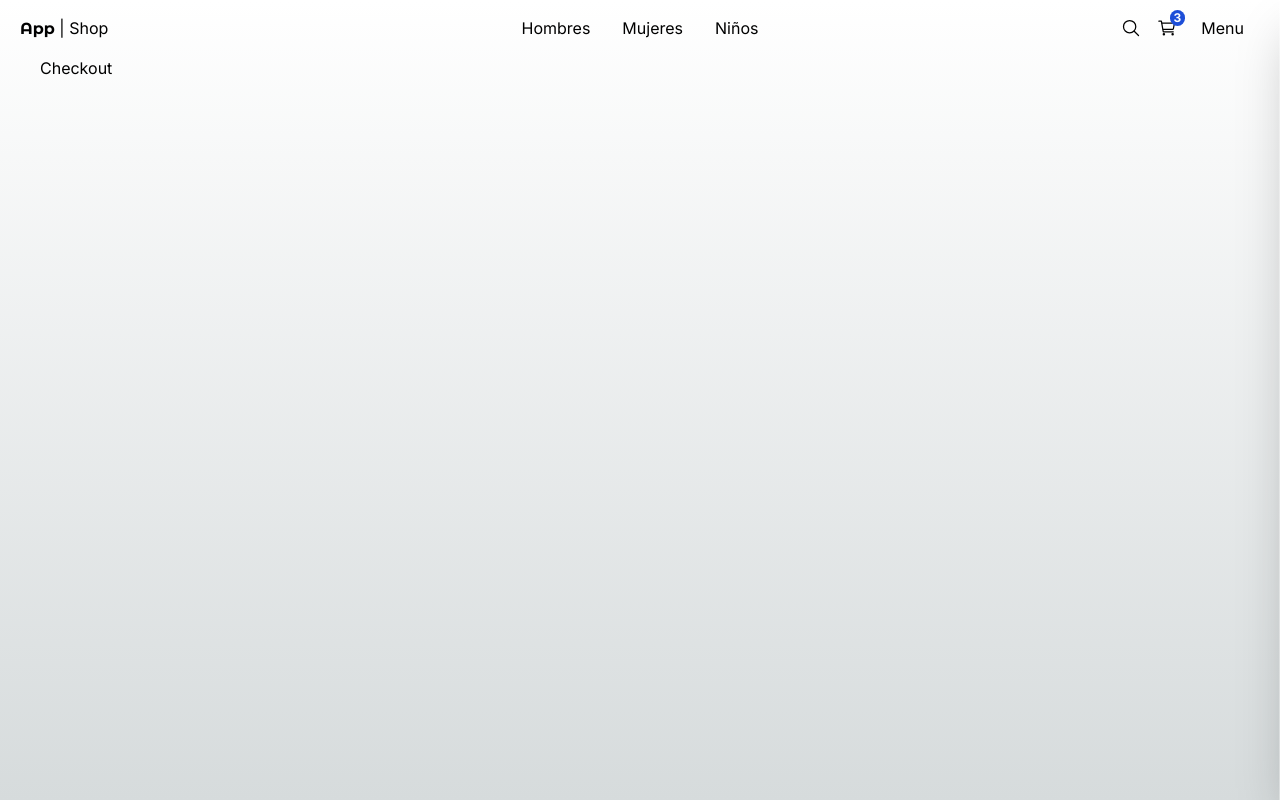
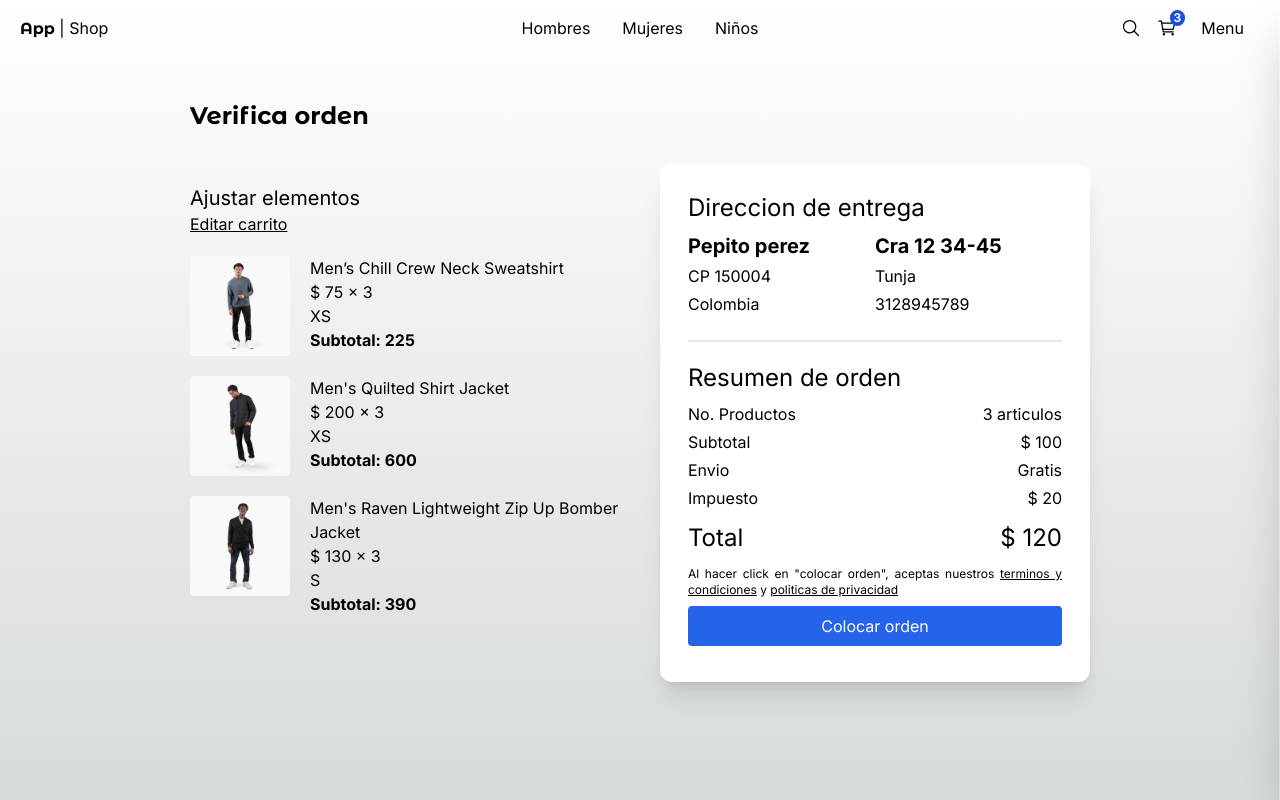
Before and after one commit to HarDep/next-shop, a Next.js app: page /checkout in a window 1280 px wide. Built offline with nearby package versions, Linux system fonts and the light colour scheme.

Commit message:
Update checkout page

```diff
--- a/src/app/(shop)/checkout/page.tsx
+++ b/src/app/(shop)/checkout/page.tsx
@@ -1,8 +1,83 @@
+import { QuantitySelectorList, Title } from "@/components";
+import { initialData } from "@/libs/placeholder-data";
+import Link from "next/link";
+import Image from "next/image";
+
+//por ahora carito:
+const carrito = [
+    initialData.products[0],
+    initialData.products[1],
+    initialData.products[2],
+];
 
 export default function Page() {
     return (
-        <div>
-            <h1>Checkout</h1>
+        <div className="flex justify-center items-center mb-72">
+            <div className="flex flex-col w-11/12 md:w-3/4">
+                <Title title="Verifica orden"></Title>
+                <div className="grid grid-cols-1 sm:grid-cols-2 gap-2 lg:gap-10">
+                    <div className="flex flex-col mt-5">
+                        <span className="text-xl">Ajustar elementos</span>
+                        <Link href={'/cart'} className="underline mb-5">Editar carrito</Link>
+
+                        {
+                            carrito.map((product) => (
+                                <div key={product.slug} className="flex mb-5">
+                                    <Image src={`/products/${product.images[0]}`} alt={product.slug} width={100}
+                                        height={100} style={{
+                                            width: '100px',
+                                            height: '100px',
+                                        }}
+                                        className="mr-5 rounded" />
+                                    <div>
+                                        <p>{product.title}</p>
+                                        <p>$ {product.price}   x 3</p>
+                                        {/* talla seleccionada */}
+                                        <p>{product.sizes[0]}</p>
+                                        <p className="font-bold">Subtotal: {product.price * 3}</p>
+                                    </div>
+                                </div>
+                            ))
+                        }
+                    </div>
+
+                    <div className="bg-white rounded-xl shadow-xl p-7">
+                        <h2 className="text-2xl mb-2">Direccion de entrega</h2>
+                        <div className="grid grid-cols-2 mb-5">
+                            <span className="mb-1 font-bold text-xl">Pepito perez</span>
+                            <span className="mb-1 font-bold text-xl">Cra 12 34-45</span>
+                            <span className="mb-1">CP 150004</span>
+                            <span className="mb-1">Tunja</span>
+                            <span className="mb-1">Colombia</span>
+                            <span className="mb-1">3128945789</span>
+                        </div>
+
+                        <div className="w-full h-0.5 rounded bg-gray-200 mb-5" />
+
+                        <h2 className="text-2xl mb-2">Resumen de orden</h2>
+                        <div className="grid grid-cols-2">
+                            <span className="mb-1">No. Productos</span>
+                            <span className="text-right mb-1">3 articulos</span>
+                            <span className="mb-1">Subtotal</span>
+                            <span className="text-right mb-1">$ 100</span>
+                            <span className="mb-1">Envio</span>
+                            <span className="text-right mb-1">Gratis</span>
+                            <span>Impuesto</span>
+                            <span className="text-right">$ 20</span>
+                            <span className="mt-3 text-2xl">Total</span>
+                            <span className="text-right text-2xl mt-3">$ 120</span>
+                        </div>
+                        <div className="mt-3 mb-2 w-full">
+                            <p className="mb-2 leading-3 text-justify">
+                                <span className="text-xs">
+                                    Al hacer click en "colocar orden", aceptas nuestros <a href="#" className="underline">terminos y condiciones</a> y <a href="#" className="underline">politicas de privacidad</a>
+                                </span>
+                            </p>
+                            <Link className="flex btn-primary justify-center" href={"/orders/123"}>Colocar orden</Link>
+                        </div>
+                    </div>
+                </div>
+            </div>
         </div>
     )
 }
```
